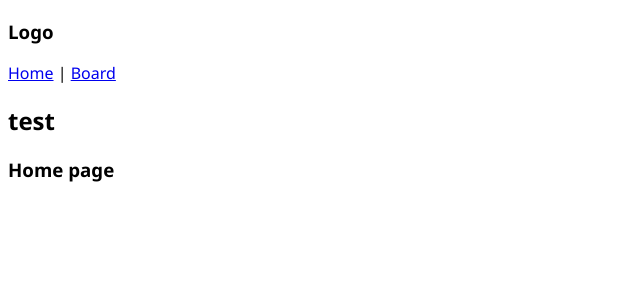
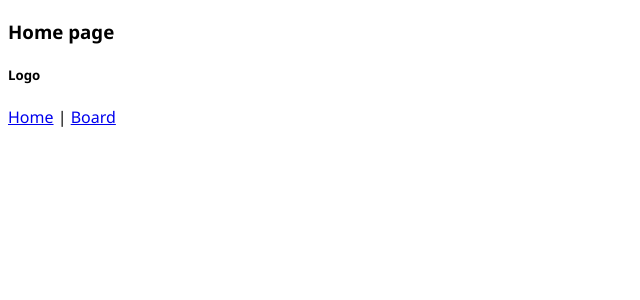
Before and after one commit to syntaxcat/duellofrontend, a Vue app: page /#/ in a window 1280 px wide. Shown: the top 300 px of the page, without its empty margins (0-640 px from the left). Built offline with nearby package versions, Linux system fonts and the light colour scheme.

Commit message:
changing the inner routes between pages

```diff
--- a/src/App.vue
+++ b/src/App.vue
@@ -1,12 +1,9 @@
 <script setup>
-import { RouterLink, RouterView } from "vue-router";
-import mainHeader from "./components/main-header.vue";
+  import { RouterLink, RouterView } from "vue-router";
 </script>
 
 <template>
   <section>
-    <main-header />
-    <h1>test</h1>
     <RouterView />
   </section>
 </template>
--- a/src/components/main-header.vue
+++ b/src/components/main-header.vue
@@ -1,7 +1,8 @@
 <template>
   <section class="main-header">
-    <h1>Logo</h1>
     <nav>
+          <h1>Logo</h1>
+
       <router-link to="/">Home</router-link> |
       <router-link to="/board">Board</router-link>
     </nav>
--- a/src/styles/basic/base.scss
+++ b/src/styles/basic/base.scss
@@ -1,3 +1,5 @@
 html{
     font-family: 'Segoe UI', Tahoma, Geneva, Verdana, sans-serif;
 }
+
+//color-palette
--- a/src/styles/styles.scss
+++ b/src/styles/styles.scss
@@ -1 +1,7 @@
 @import './basic/base.scss'
+
+
+
+// COMPONENTS
+// @import 'components/welcome-page.scss',
+// @import 'components/main-header.scss';
--- a/src/views/home-page.vue
+++ b/src/views/home-page.vue
@@ -1,11 +1,13 @@
 <template>
   <section class="home-page">
       <h1>Home page</h1>
+      <MainHeader />
   </section>
 </template>
 
 <script>
-export default {};
+import MainHeader from "../components/main-header.vue";
+export default { components: { MainHeader } };
 </script>
 
 <style></style>
```
Also changed, not shown: src/styles/components/main-header.scss (added).
